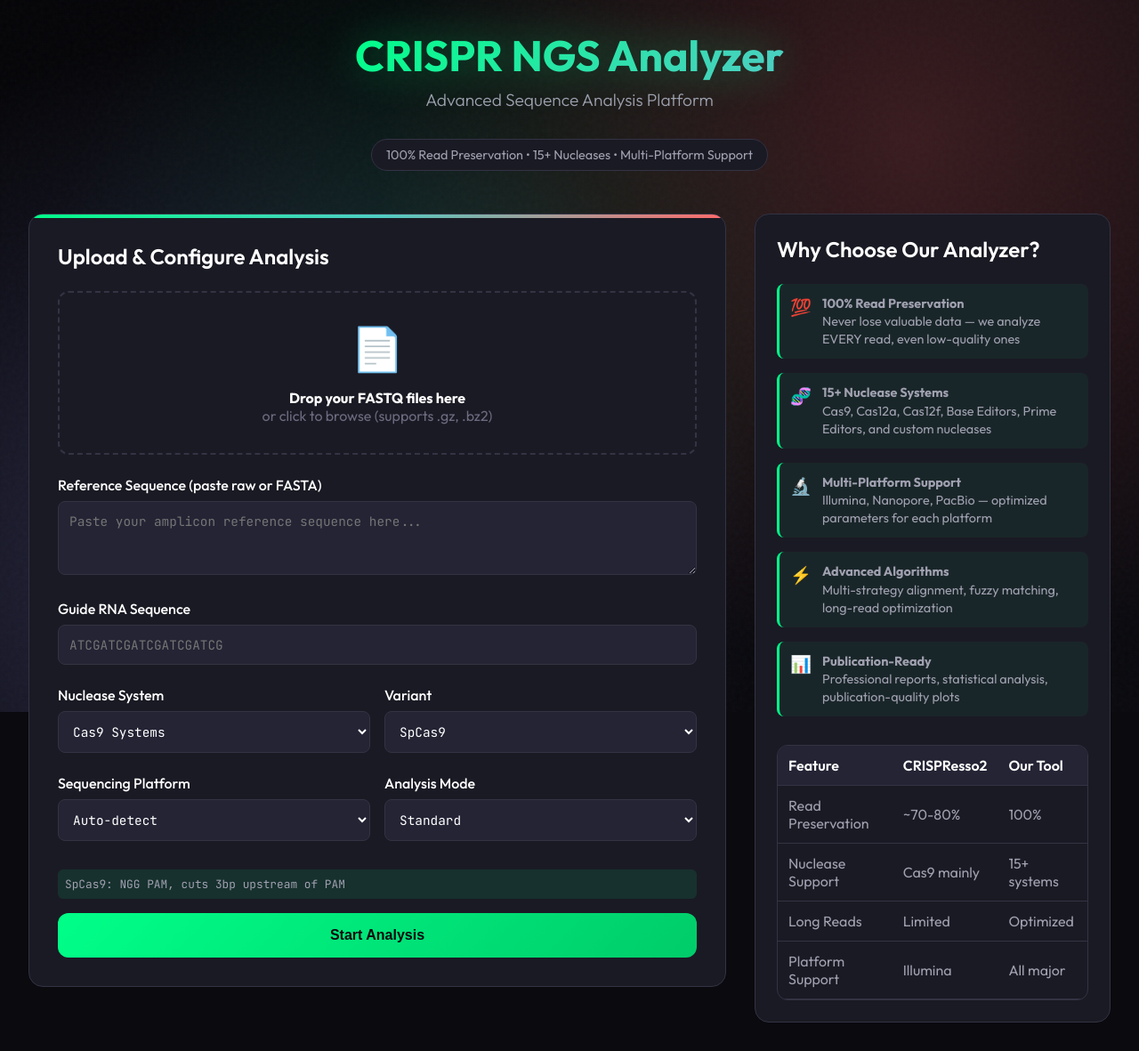
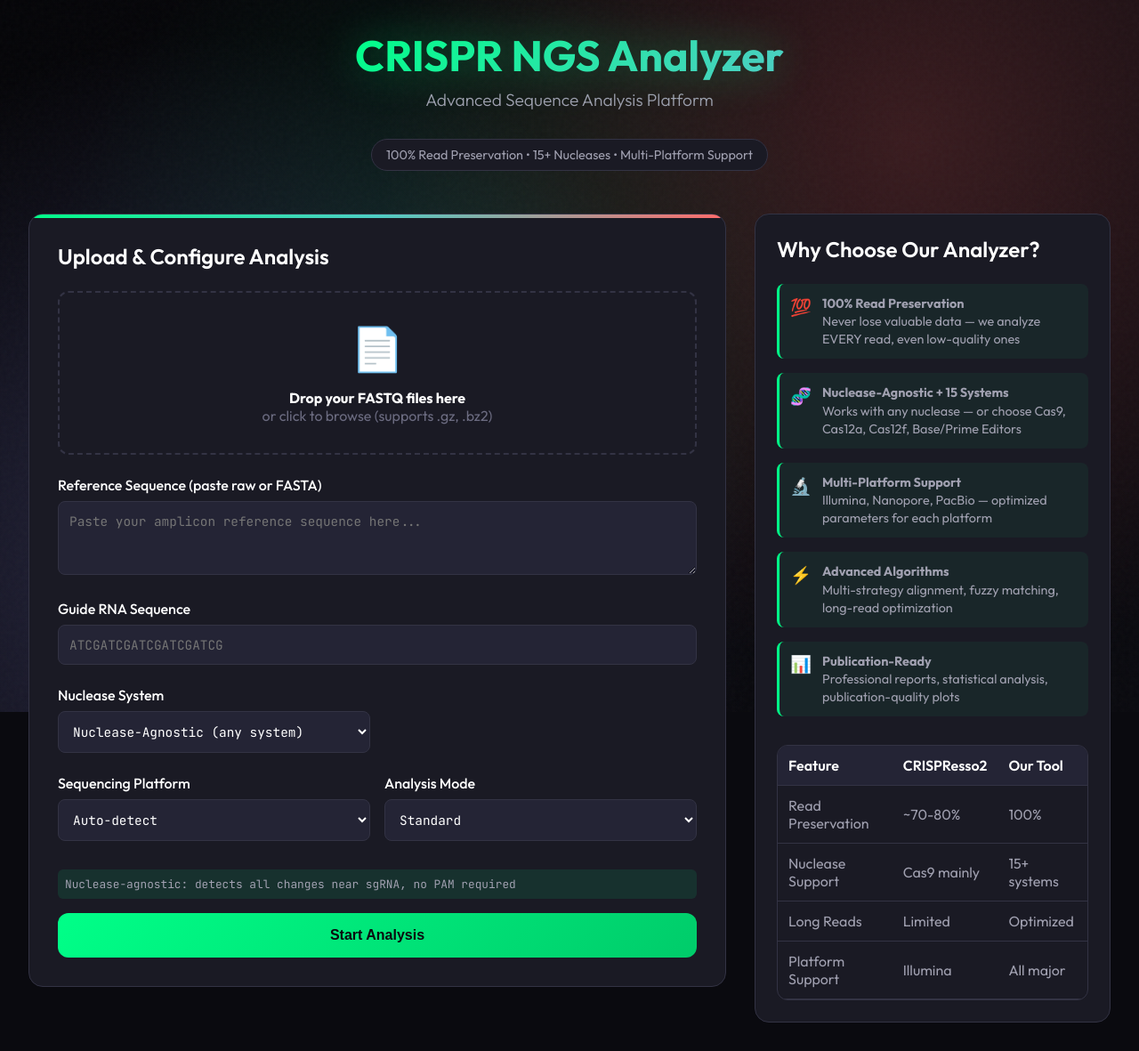
Before and after one commit to topaschinchin1/crispr-analyzer, a Flask app: page / in a window 1280 px wide. Shown: the whole page at 89% size. Run offline with Flask 3, Linux system fonts and the light colour scheme.

Commit message:
Add nuclease-agnostic analysis mode
- New "Nuclease-Agnostic" option as default in dropdown
- Detects all insertions, deletions, and substitutions near sgRNA
  without requiring PAM or nuclease-specific cut site prediction
- Variant dropdown hides when Agnostic mode selected
- Requested by researcher who needs platform-independent analysis

Co-Authored-By: Claude Opus 4.6 (1M context) <noreply@anthropic.com>

```diff
--- a/analysis/nucleases.py
+++ b/analysis/nucleases.py
@@ -42,6 +42,12 @@ class NucleaseProfile:
 # ---------------------------------------------------------------------------
 
 NUCLEASE_LIBRARY: dict[str, dict[str, NucleaseProfile]] = {
+    'Agnostic': {
+        'Agnostic': NucleaseProfile(
+            name='Agnostic', family='Agnostic', pam='N',
+            cut_offset=0, pam_side='3prime',
+        ),
+    },
     'Cas9': {
         'SpCas9': NucleaseProfile(
             name='SpCas9', family='Cas9', pam='NGG',
@@ -164,6 +170,20 @@ class NucleaseEngine:
         guide_dna = guide_seq.upper().replace('U', 'T')
         ref_upper = reference.upper()
 
+        # Agnostic mode: just find the sgRNA and set cut at mid-point
+        if profile.family == 'Agnostic':
+            for strand, seq in [('fwd', ref_upper), ('rev', _revcomp(ref_upper))]:
+                idx = seq.find(guide_dna)
+                if idx == -1:
+                    continue
+                # Cut site at 3' end of guide (most common across nucleases)
+                cut_pos = idx + len(guide_dna)
+                if strand == 'rev':
+                    cut_pos = len(reference) - cut_pos
+                if 0 <= cut_pos <= len(reference):
+                    return cut_pos
+            return None
+
         # Search both strands
         for strand, seq in [('fwd', ref_upper), ('rev', _revcomp(ref_upper))]:
             idx = seq.find(guide_dna)
--- a/templates/index.html
+++ b/templates/index.html
@@ -533,6 +533,7 @@
                         <div class="form-group">
                             <label class="form-label">Nuclease System</label>
                             <select class="form-select" id="nuclease">
+                                <option value="Agnostic">Nuclease-Agnostic (any system)</option>
                                 <option value="Cas9">Cas9 Systems</option>
                                 <option value="Cas12a">Cas12a / Cpf1</option>
                                 <option value="Cas12f">Cas12f (miniature)</option>
@@ -571,7 +572,7 @@
                     </div>
 
                     <div class="nuclease-info" id="nucleaseInfo">
-                        SpCas9: NGG PAM, cuts 3bp upstream of PAM
+                        Nuclease-agnostic: detects all changes near sgRNA, no PAM required
                     </div>
 
                     <button type="submit" class="analyze-btn" id="analyzeBtn">
@@ -635,8 +636,8 @@
                 <div class="advantage-item">
                     <div class="advantage-icon">&#129516;</div>
                     <div class="advantage-text">
-                        <strong>15+ Nuclease Systems</strong><br>
-                        Cas9, Cas12a, Cas12f, Base Editors, Prime Editors, and custom nucleases
+                        <strong>Nuclease-Agnostic + 15 Systems</strong><br>
+                        Works with any nuclease — or choose Cas9, Cas12a, Cas12f, Base/Prime Editors
                     </div>
                 </div>
 
@@ -705,6 +706,9 @@
     <script>
         // Nuclease configurations
         const nucleaseConfigs = {
+            Agnostic: {
+                Agnostic: { description: 'Nuclease-agnostic: detects all changes near sgRNA, no PAM required' },
+            },
             Cas9: {
                 SpCas9:    { description: 'SpCas9: NGG PAM, cuts 3bp upstream of PAM' },
                 SaCas9:    { description: 'SaCas9: NNGRRT PAM, cuts 3bp upstream of PAM' },
@@ -771,6 +775,12 @@
         function updateVariants() {
             const fam = nucleaseSelect.value;
             const variants = Object.keys(nucleaseConfigs[fam] || {});
+            const variantGroup = variantSelect.closest('.form-group');
+            if (fam === 'Agnostic') {
+                variantGroup.style.display = 'none';
+            } else {
+                variantGroup.style.display = '';
+            }
             variantSelect.innerHTML = '';
             variants.forEach(v => {
                 const o = document.createElement('option');
```
